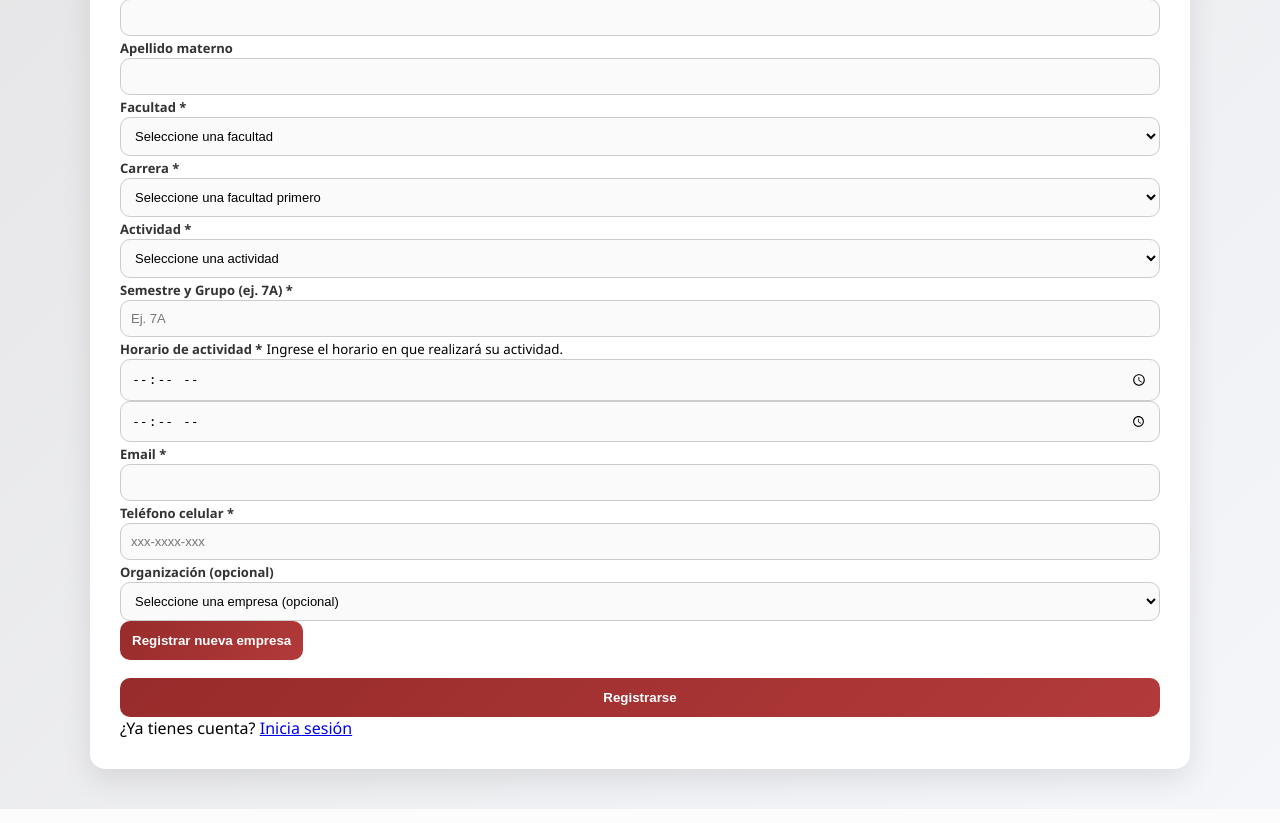
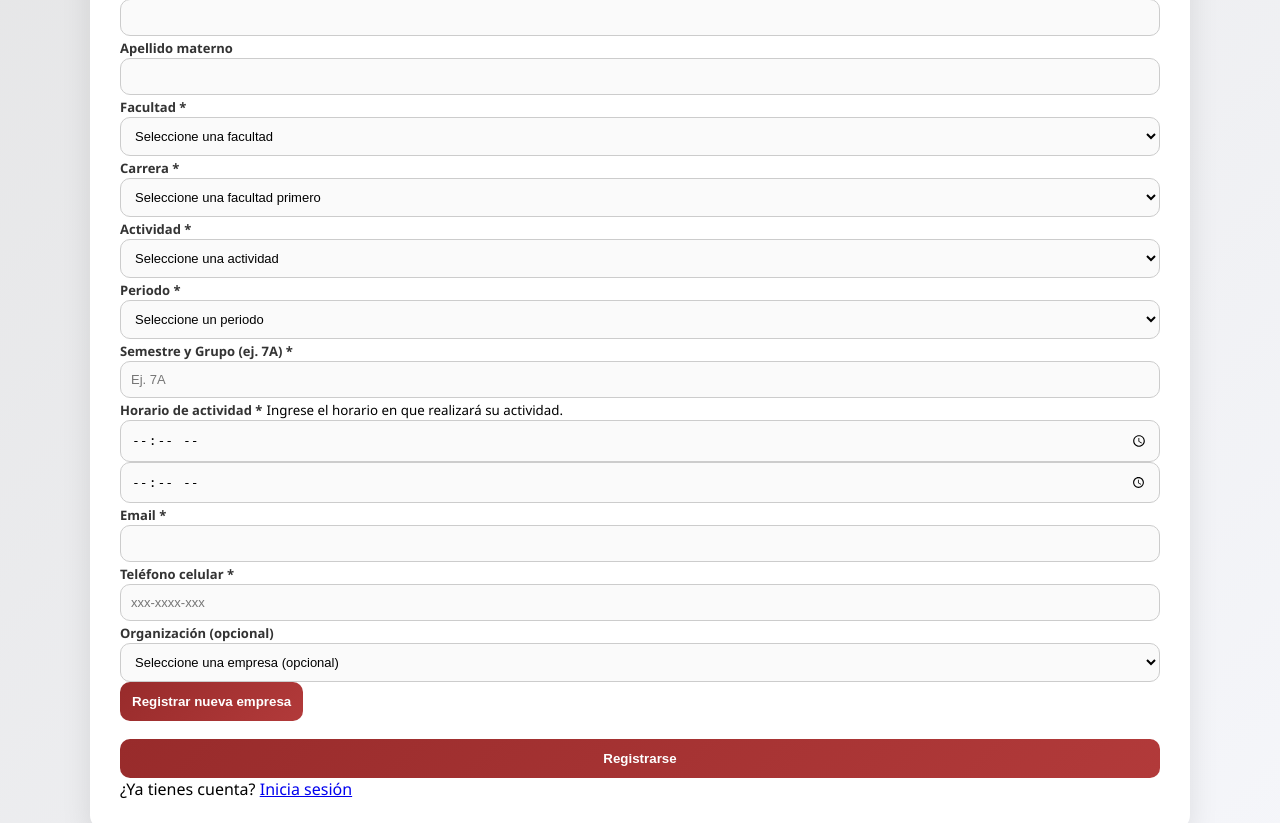
Before and after one commit to Darlex5027/OPS-web-app, a PHP site: page /registro.html in a window 1280 px wide. Shown: the part 945-1768 px from the top of the page. Run offline with PHP 8.4, Linux system fonts and the light colour scheme; data that the repository does not hold is empty.

Commit message:
Cambios Registro, mediante las imagenes de referencia

```diff
--- a/app/CU_02_RegistroUsuario/registro.html
+++ b/app/CU_02_RegistroUsuario/registro.html
@@ -112,6 +112,13 @@
                 <label>Actividad <span class="required">*</span></label>
                 <select id="actividad" name="actividad" required>
                     <option value="">Seleccione una actividad</option>
+                </select>
+
+                <label>Periodo <span class="required">*</span></label>
+                <select id="periodo_tipo" name="periodo_tipo" required>
+                    <option value="">Seleccione un periodo</option>
+                    <option value="primavera">Primavera</option>
+                    <option value="otoño">Otoño</option>
                 </select>
 
                 <label>Semestre y Grupo (ej. 7A) <span class="required">*</span></label>
--- a/app/CU_02_RegistroUsuario/registro.js
+++ b/app/CU_02_RegistroUsuario/registro.js
@@ -49,6 +49,7 @@ document.addEventListener("DOMContentLoaded", function () {
     const selectFacultadCoordinador = document.getElementById("facultad_coordinador");
     const selectOrganizacion = document.getElementById("organizacion");
     const selectActividad = document.getElementById("actividad");
+    const selectPeriodo = document.getElementById("periodo_tipo");
 
     const modalEmpresa = document.getElementById("modalEmpresa");
     const passwordInput = document.getElementById("password");
@@ -424,6 +425,11 @@ document.addEventListener("DOMContentLoaded", function () {
             if (!datos.actividad)
                 return mostrarError("Debe seleccionar una actividad.");
 
+            datos.periodo_tipo = selectPeriodo.value;
+            if (!datos.periodo_tipo) {
+                return mostrarError("Debe seleccionar un periodo.");
+            }
+
             if (tipo === "alumno" && !regexGrupo.test(datos.grupo.toUpperCase()))
                 return mostrarError("El grupo debe tener formato 7A.");
 
```
Also changed, not shown: app/CU_02_RegistroUsuario/registro.php (+4 -5 lines).
